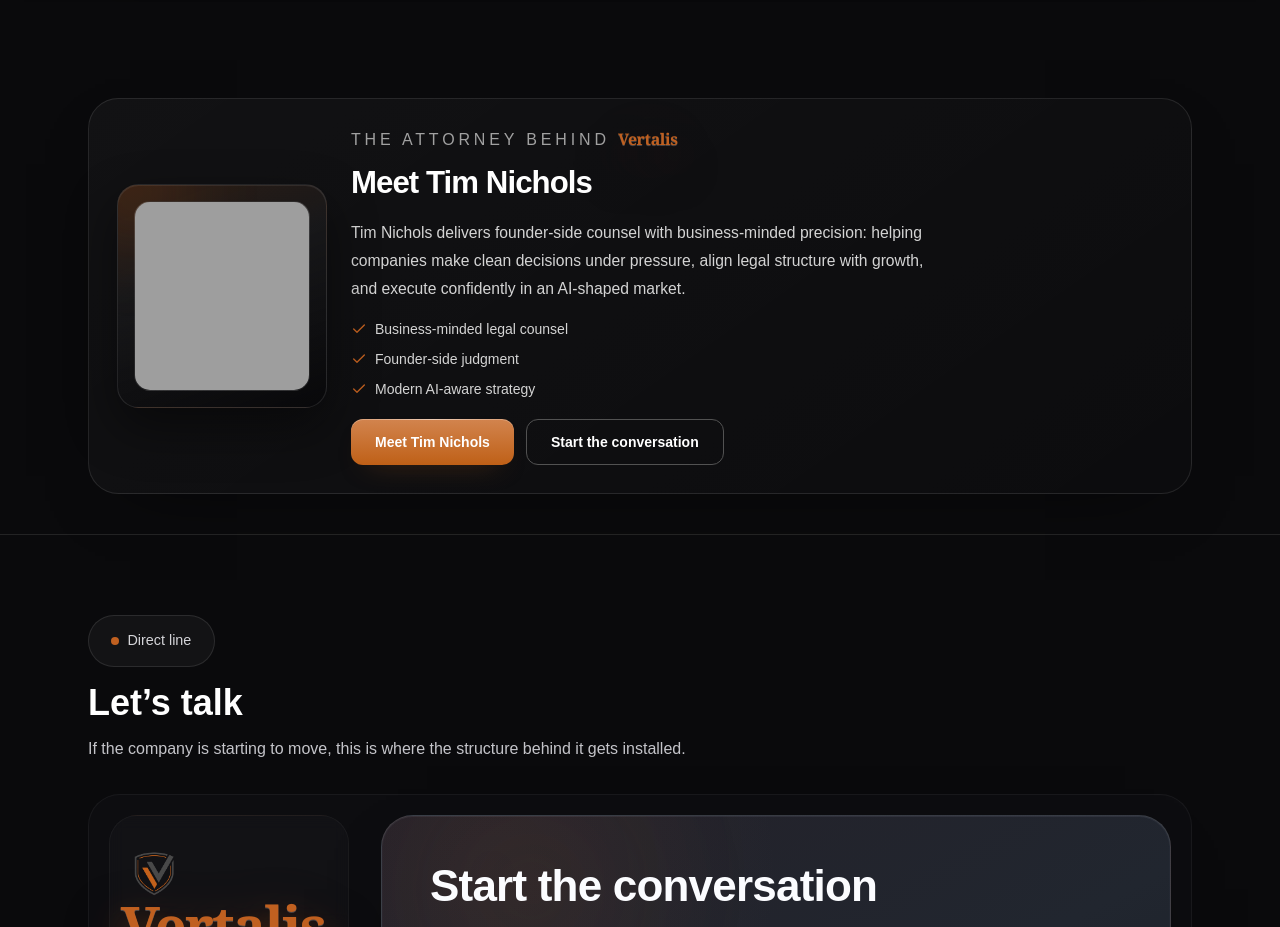
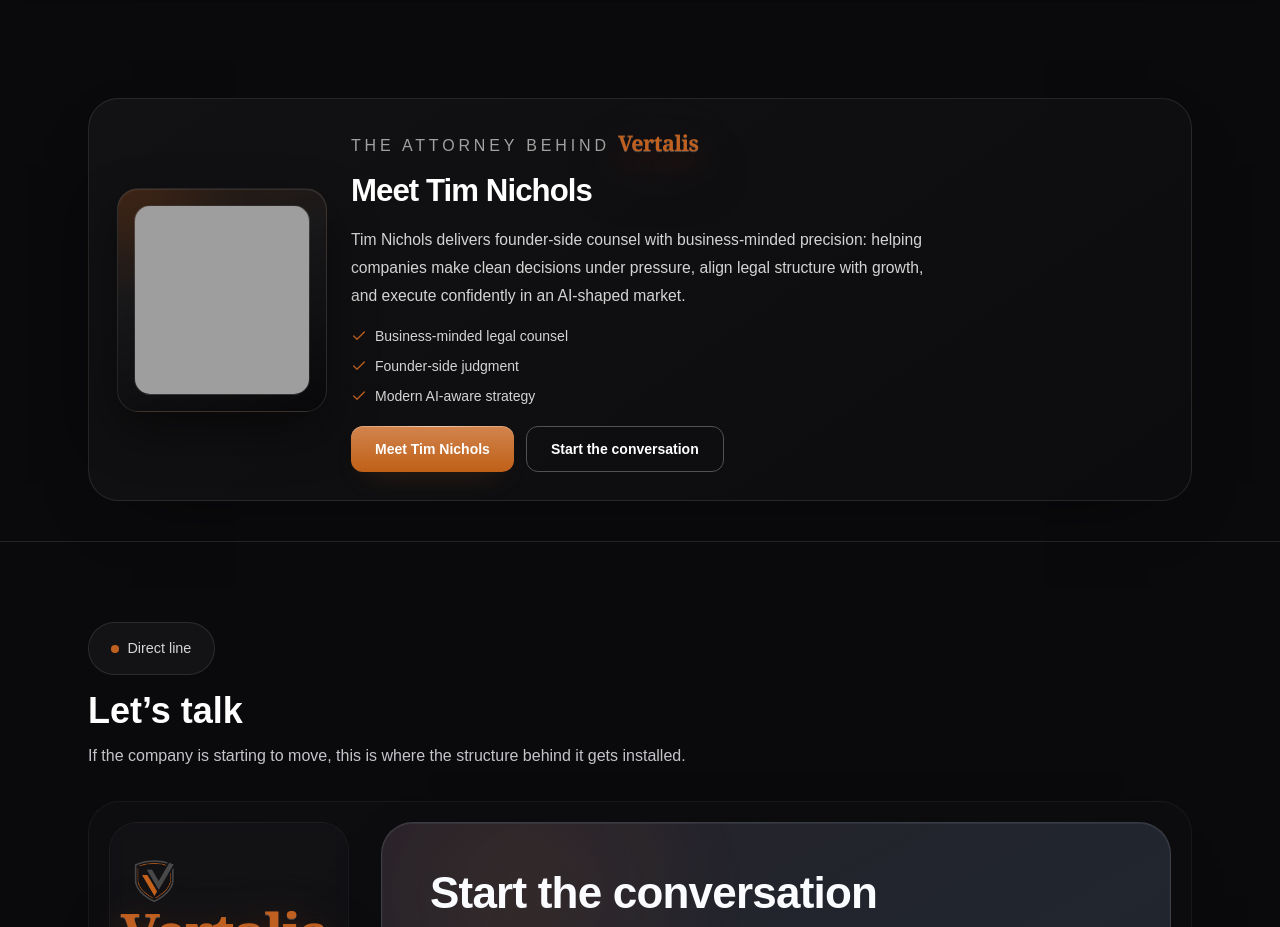
Before and after one commit to timntbb/vertalis-website, a Next.js app: page / in a window 1280 px wide. Shown: the part 2040-2967 px from the top of the page. Built offline with nearby package versions, Linux system fonts and the light colour scheme; grey boxes are pictures that could not be loaded.

Commit message:
Adjust Vertalis wordmark scale in attorney-behind section

```diff
--- a/app/page.tsx
+++ b/app/page.tsx
@@ -914,7 +914,7 @@
                     as="span"
                     className="inline-block align-baseline font-semibold tracking-tight normal-case"
                     style={{
-                      fontSize: "inherit",
+                      fontSize: "1.35em",
                       lineHeight: "inherit",
                       filter: "drop-shadow(0 10px 26px rgba(192,96,32,0.18))",
                     }}
```
